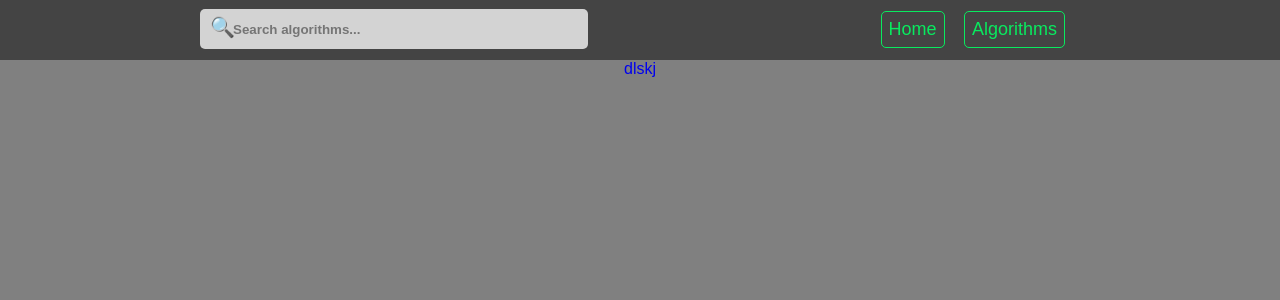
After one commit to arslan-ashraf/csinjs, a Django app: a page that uses templates/base.html in a window 1280 px wide. The commit adds this page. Shown: the top 300 px of the page. Run offline with Django 3.2, Linux system fonts and the light colour scheme; data comes from the database, SQL or seed files in the repository; both versions use the stored data as it was after the commit.

Commit message:
fixed a lot of bugs, ajax fully working

```diff
--- a/computer_science/models.py
+++ b/computer_science/models.py
@@ -8,7 +8,7 @@ class Algorithm(models.Model):
 	title = models.CharField(max_length = 300)
 	friendly_title = models.SlugField(unique = True, default = None)
 	category = models.CharField(max_length = 300, default = None)
-	friendly_category = models.SlugField(unique = True, default = None)
+	friendly_category = models.SlugField(unique = False, default = None)
 	code = models.TextField()
 	created_at = models.DateTimeField(auto_now = False, auto_now_add = True)
 	updated_at = models.DateTimeField(auto_now = True, auto_now_add = False)
@@ -20,7 +20,10 @@ class Algorithm(models.Model):
 		return self.title
 
 	def get_absolute_url(self):
-		return reverse('computer_science:title', kwargs = {'friendly_title': self.friendly_title})
+		return reverse('computer_science:title', kwargs = {
+						'friendly_category': self.friendly_category,
+						'friendly_title': self.friendly_title}
+						)
 
 	class Meta:
 		ordering = ['title']
--- a/computer_science/urls.py
+++ b/computer_science/urls.py
@@ -1,13 +1,16 @@
 from django.conf.urls import url
-from .views import home, categories, show, create, update, delete
+from .views import home, categories, show, create, update, delete, search, index
 
 app_name = 'computer_science'
 
 urlpatterns = [
     url(r'^$', home, name = 'home'),
-    url(r'^algorithms/categories/$', categories, name = 'categories'),
-    url(r'^algorithms/(?P<friendly_title>[-\w]+)/$', show, name = 'title'),
-	url(r'^algorithms/(?P<friendly_title>[-\w]+)/edit/$', update, name = 'update'),
+    url(r'^algorithms/search/$', search, name = 'search'),
+    url(r'^algorithms/(?P<friendly_category>[-\w]+)/$', index, name = 'index'),
+    url(r'^algorithm-categories/$', categories, name = 'categories'),
+    url(r'^algorithms/(?P<friendly_category>[-\w]+)/(?P<friendly_title>[-\w]+)/$', show, name = 'title'),
+	url(r'^algorithms/(?P<friendly_category>[-\w]+)/(?P<friendly_title>[-\w]+)/edit/$', update, name = 'update'),
     url(r'^algorithms/create/$', create, name = 'create'),
     url(r'^algorithms/delete/$', delete, name = 'delete'),
+
 ]
--- a/computer_science/views.py
+++ b/computer_science/views.py
@@ -21,7 +21,7 @@ def create(request):
 	items = { 'form': form, 'title': 'Create New Algorithm' }
 	return render(request, 'algorithms/algorithm_form.html', items)
 
-def update(request, friendly_title = None):
+def update(request, friendly_category = None, friendly_title = None):
 	if not request.user.is_superuser:
 		return Http404
 	algorithm = get_object_or_404(Algorithm, friendly_title = friendly_title)
@@ -46,12 +46,18 @@ def categories(request):
 	print("-" * 50)
 	return render(request, 'algorithms/categories.html', items)
 
-def show(request, friendly_title = None):
+
+def index(request, friendly_category = None):
+	type_of_algorithms = Algorithm.objects.filter(friendly_category = friendly_category)
+	items = { 'algorithms': type_of_algorithms }
+	return render(request, 'algorithms/index.html', items)
+
+def show(request, friendly_category = None, friendly_title = None):
 	algorithm = get_object_or_404(Algorithm, friendly_title = friendly_title)
 	items = { 'algorithm': algorithm, }
 	return
 
-def delete(request, friendly_title = None):
+def delete(request, friendly_category = None, friendly_title = None):
 	if not request.user.is_superuser:
 		return Http404
 	algorithm = get_object_or_404(Algorithm, friendly_title = friendly_title)
@@ -59,4 +65,12 @@ def delete(request, friendly_title = None):
 	return redirect("computer_science:base", permanent = True)
 
 def search(request):
-	return
+	searched_text = request.POST['searched_text']
+	if len(searched_text) == 0:
+		return render(request, 'algorithms/search_results.html', { 'results': []})
+	algorithms = Algorithm.objects.filter(title__icontains = searched_text)[:5]
+	print('x' * 50)
+	print(algorithms)
+	print('x' * 50)
+	items = { 'results': algorithms }
+	return render(request, 'algorithms/search_results.html', items)
--- a/templates/algorithms/categories.html
+++ b/templates/algorithms/categories.html
@@ -5,7 +5,6 @@
 	<h1>These are the categories of the algorithms</h1>
 
 	{% for category in all_categories %}
-		<!-- get abslute url not here!!!! -->
 		<!-- <a href="{{ algorithm.get_absolue_url }}">{{ algorithm.category }}</a> -->
 		<div><a href="" class="button">{{ category }}</a></div>
 	{% endfor %}
--- /dev/null
+++ b/templates/algorithms/index.html
@@ -0,0 +1,9 @@
+{% extends 'base.html' %}
+
+{% block main %}
+
+	{% for algorithm in algorithms %}
+		<a href="{{ algorithm.get_absolute_url }}" class="buttons">{{ algorithm.title }}</a>
+	{% endfor %}
+
+{% endblock main %}
--- /dev/null
+++ b/templates/algorithms/search_results.html
@@ -0,0 +1,3 @@
+{% for algorithm in results %}
+	<a class="search-result-item" href="{{ algorithm.get_absolute_url }}"><li>{{ algorithm.title }}</li></a>
+{% endfor %}
--- a/templates/base.html
+++ b/templates/base.html
@@ -16,7 +16,7 @@
 				<div class="search-div">
 					<div class="search-icon">&#128269</div>
 					{% csrf_token %}
-					<input type="text" class="search-bar" placeholder="Search algorithms..." autofocus="true">
+					<input type="text" class="search-bar" placeholder="Search algorithms..." autofocus="false">
 					<ul id="search-results">
 						<!-- <a class="search-result-item" href="#"><li>algorithms</li></a> -->
 					</ul>
@@ -35,18 +35,20 @@
 
 			<script src="https://ajax.googleapis.com/ajax/libs/jquery/3.3.1/jquery.min.js"></script>
 
-			<script type="text/javascript">
+			<script>
+
 				$('.search-bar').keyup(function(){
 					$.ajax({
-						url: 'search/',
+						method: 'POST',
+						url: '/algorithms/search/',
 						dataType: 'html',
-						type: 'POST',
 						data: {
-							searched_text: $(this).val(),
-							csrfmiddlewaretoken: $("input[name='csrfmiddlewaretoken']").val()
+							'searched_text': $(this).val(),
+							'csrfmiddlewaretoken': $("input[name='csrfmiddlewaretoken']").val()
 						},
 						success: function(data){
-							$('$search-results').html(data)
+							console.log(data)
+							$('#search-results').html(data)
 						}
 					})
 				})
```
Also changed, not shown: computer_science/migrations/0005_auto_20180913_1812.py (added), db.sqlite3.
